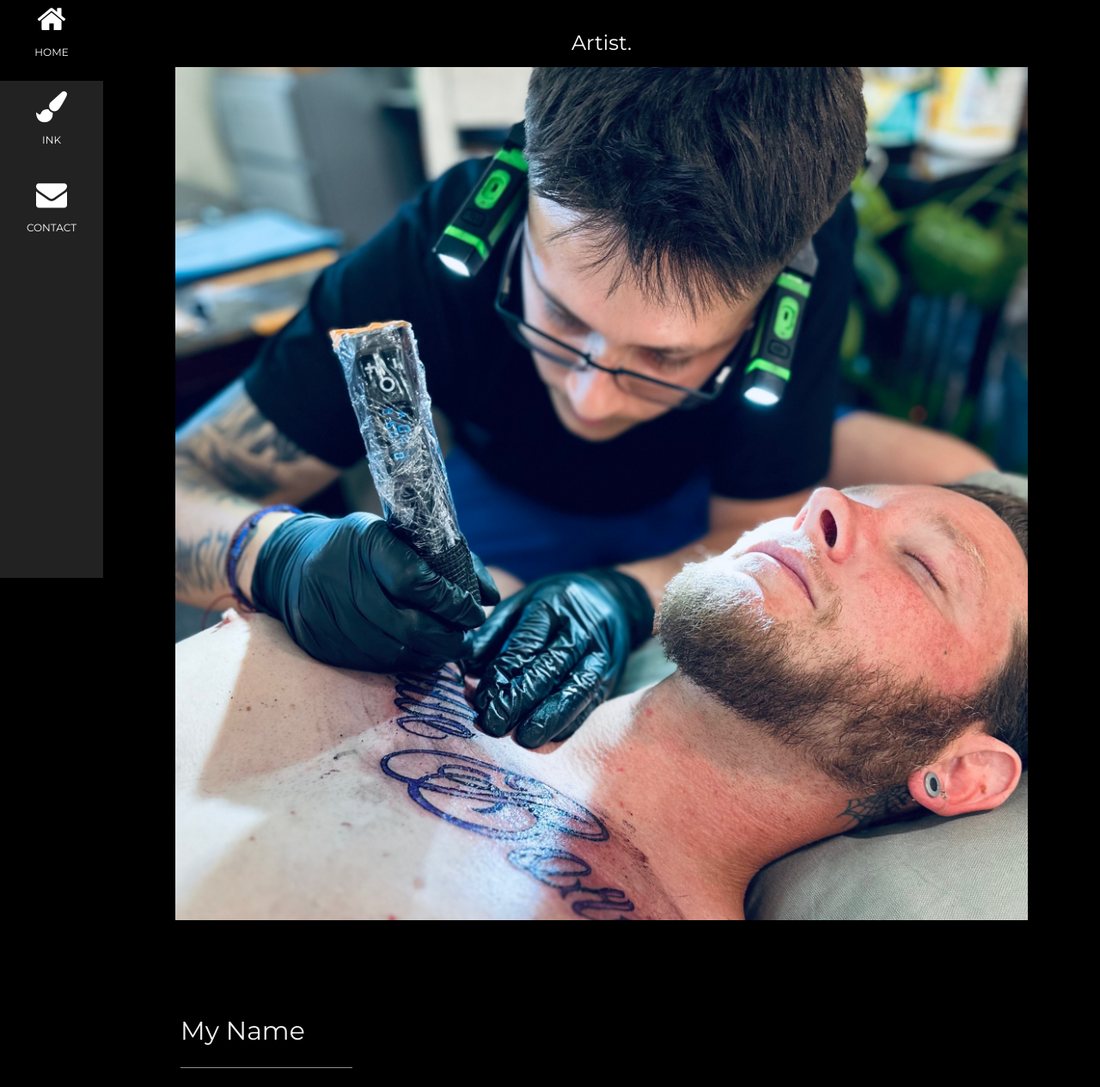
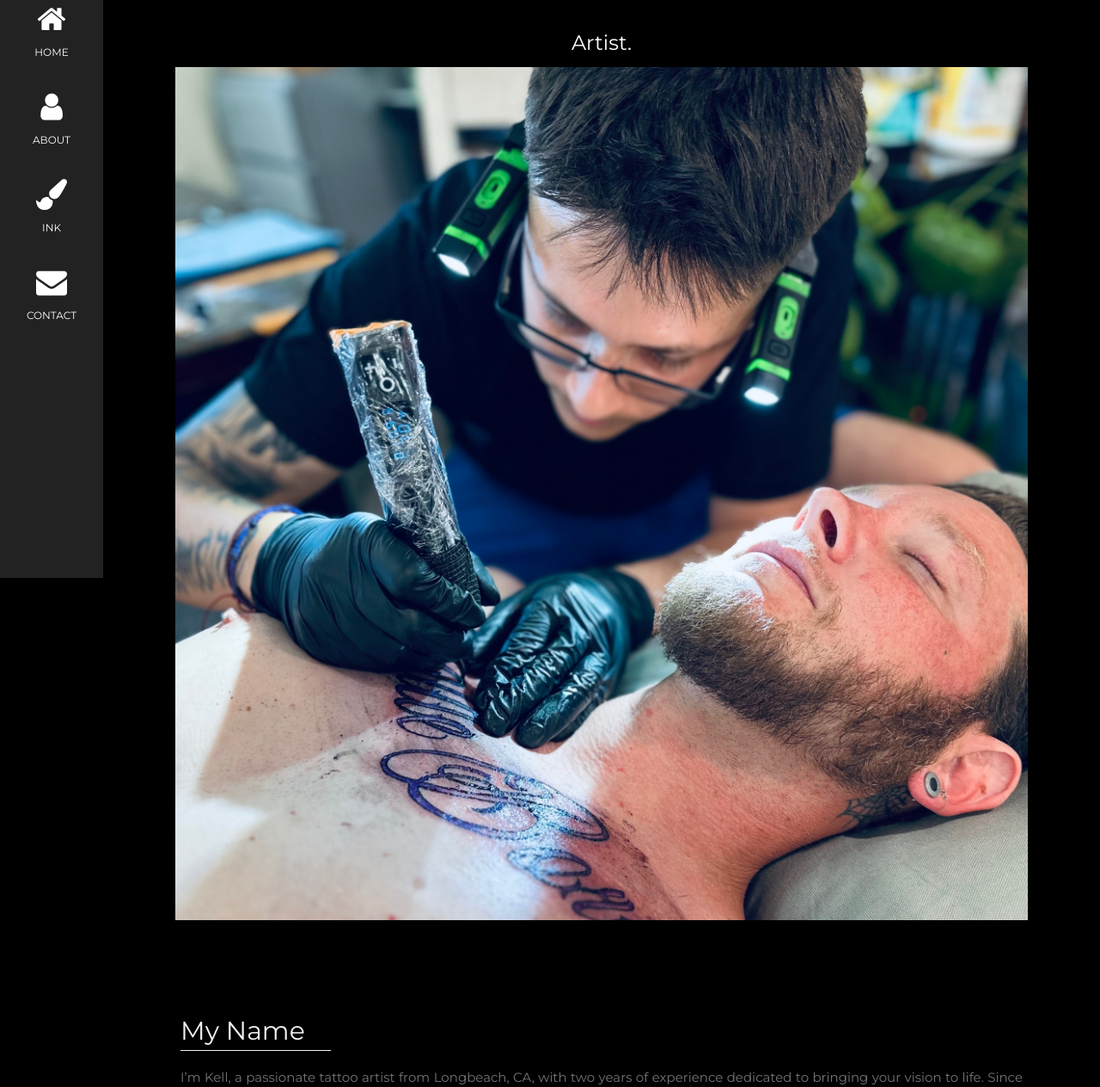
Before and after one commit to angeltee123/kellstattoo, a plain HTML site: page index.html in a window 1280 px wide. Shown: the part 128-1392 px from the top of the page at 86% size. Drawn offline with nearby package versions, Linux system fonts and the light colour scheme.

Commit message:
Update index.html

```diff
--- a/index.html
+++ b/index.html
@@ -24,11 +24,14 @@ body, h1,h2,h3,h4,h5,h6 {font-family: "Montserrat", sans-serif}
 <nav class="w3-sidebar w3-bar-block w3-small w3-hide-small w3-center">
   <!-- Avatar image in top left corner -->
   <img src="img/profile.jpg" style="width:100%">
-  <a href="#" class="w3-bar-item w3-button w3-padding-large w3-black">
+  <a href="#" class="w3-bar-item w3-button w3-padding-large w3-hover-black">
     <i class="fa fa-home w3-xxlarge"></i>
     <p>HOME</p>
   </a>
-
+  <a href="#about" class="w3-bar-item w3-button w3-padding-large w3-hover-black">
+    <i class="fa fa-user w3-xxlarge"></i>
+    <p>ABOUT</p>
+  </a>
   <a href="#photos" class="w3-bar-item w3-button w3-padding-large w3-hover-black">
     <i class="fa fa-paint-brush w3-xxlarge"></i>
     <p>INK</p>
@@ -43,7 +46,7 @@ body, h1,h2,h3,h4,h5,h6 {font-family: "Montserrat", sans-serif}
 <div class="w3-top w3-hide-large w3-hide-medium" id="myNavbar">
   <div class="w3-bar w3-black w3-opacity w3-hover-opacity-off w3-center w3-small">
     <a href="#" class="w3-bar-item w3-button" style="width:25% !important">HOME</a>
-    <!-- <a href="#about" class="w3-bar-item w3-button" style="width:25% !important">ABOUT</a> -->
+    <a href="#about" class="w3-bar-item w3-button" style="width:25% !important">ABOUT</a>
     <a href="#photos" class="w3-bar-item w3-button" style="width:25% !important">INK</a>
     <a href="#contact" class="w3-bar-item w3-button" style="width:25% !important">CONTACT</a>
   </div>
@@ -61,7 +64,7 @@ body, h1,h2,h3,h4,h5,h6 {font-family: "Montserrat", sans-serif}
   <!-- About Section -->
   <div class="w3-content w3-justify w3-text-grey w3-padding-64" id="about">
     <h2 class="w3-text-light-grey">My Name</h2>
-    <hr style="width:200px" class="w3-opacity">
+    <hr style="width:175px;text-align: top;margin-top:-10px">
     <p>I’m Kell, a passionate tattoo artist from Longbeach, CA, with two years of experience dedicated
       to bringing your vision to life. Since picking up the tattoo machine, I've been
       driven by a relentless passion for the art form. With an eye for detail and a
```
